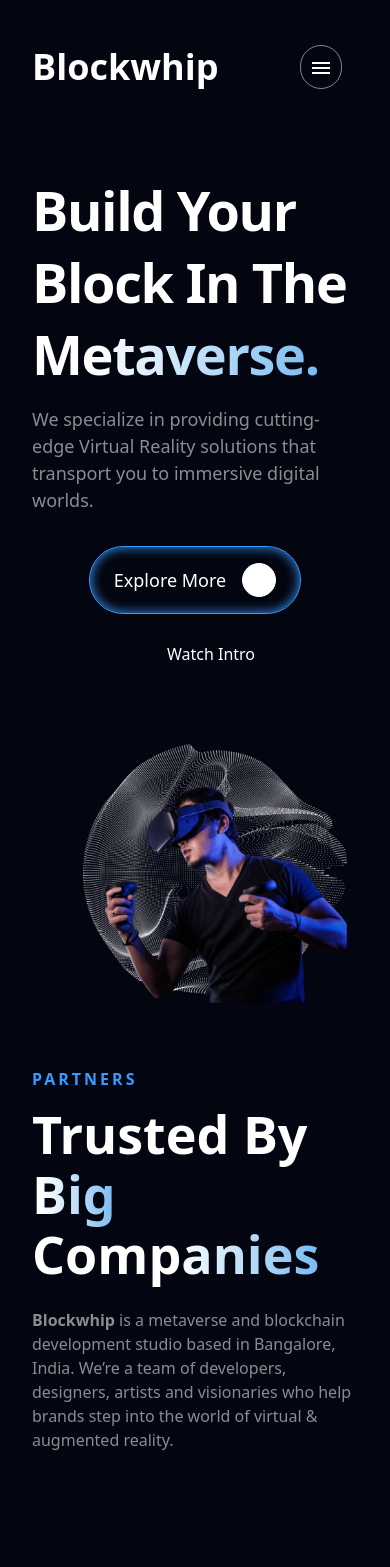
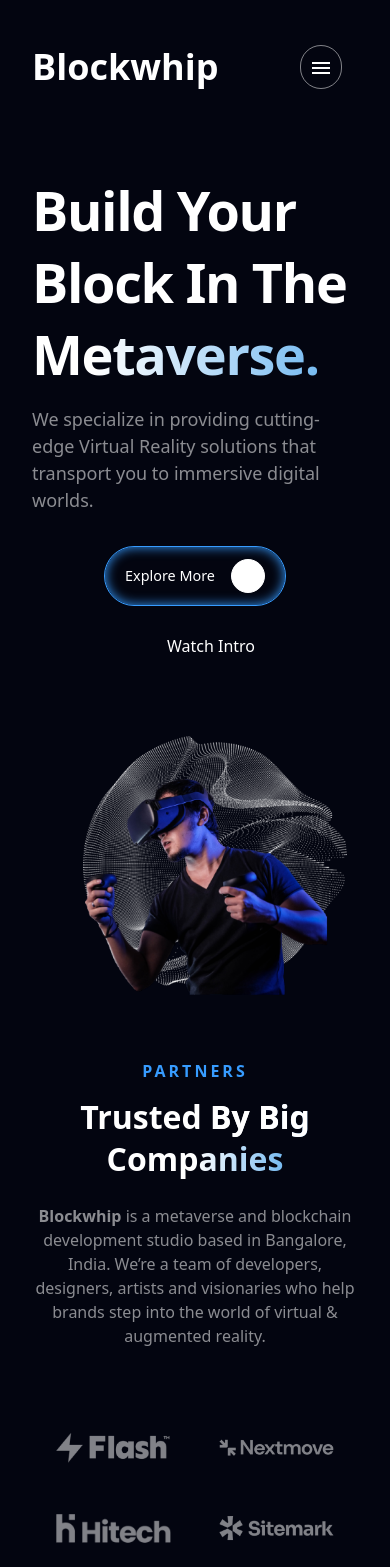
Before and after one commit to Metakraft-Labs/FrontChanges, a React (Vite) app: page / in a window 390 px wide. Shown: the top 1567 px of the page. Built offline with nearby package versions, Linux system fonts and the light colour scheme.

Commit message:
Alignments check

```diff
--- a/src/components/Footer.jsx
+++ b/src/components/Footer.jsx
@@ -9,7 +9,7 @@ import TwitterIcon from '@mui/icons-material/Twitter';
 const Footer = () => {
   return (
     <>
-      <section id="contact" className={`text-white divide-y-2 divide-white/[17%] ${styles.marginY} `}>
+      <section id="contact" className={`text-white divide-y-2 divide-white/[17%] ${styles.paddingY} pb-0 `}>
         {/* -------------------------Section 1----------------------- */}
         <div className={`flex justify-between items-start xs:flex-col ss:flex-col sm:flex-col `}>
           <div className={``}>
--- a/src/components/Hero.jsx
+++ b/src/components/Hero.jsx
@@ -35,7 +35,7 @@ const Hero = () => {
             whileInView="show"
             initial="hidden"
             variants={navVariants}
-            className={`shadow-btnLink text-[112.5%] ${styles.button} ${styles.flexCenter}`}
+            className={`shadow-btnLink text-[112.5%] xs:text-[100%] ${styles.button} ${styles.flexCenter}`}
           >
             Explore More
             <div className="bg-white rounded-full border-[1px] inline-flex w-[34px] h-[34px] border-white ml-4"></div>
@@ -59,21 +59,16 @@ const Hero = () => {
         />
         <motion.img
           initial="hide"
-          // animate={{ x: 20 }}
           whileInView="show"
           transition={{ delay: 0.2, type: "spring", stiffness: 20, damping: 6 }}
           variants={{
             hide:{
               opacity: 0,
               scale: 0,
-              y: 0,
-              x: 50,
             },
             show: {
               opacity: 1,
               scale: 1,
-              y: 0,
-              x:20,
               ease: 'easeOut',
             },
           }}
--- a/src/components/Metaverse.jsx
+++ b/src/components/Metaverse.jsx
@@ -9,12 +9,12 @@ const Metaverse = () => {
       <div  className={`${styles.marginY} pb-5`}>
         <div>
           <div className={`flex flex-col `}>
-          <h2 className={`${styles.heading2} text-[96px]  leading-[96px]`}>
+          <h2 className={`${styles.heading2} text-center`}>
               <span className={`${styles.textGradient}`}>
                 Boost Your Product Sales
               </span>
             </h2>
-            <p className={`${styles.paragraph} py-6`}>
+            <p className={`${styles.paragraph} text-center py-6`}>
             Immersive shopping experiences are the next step in the evolution of e-commerce. Companies like IFB & Bosch have noticed a 35% to 40% increase in sales of their products. Showcase your products on websites, AR applications or Virtual Reality for higher user engagement and conversions.
             </p>
           </div>
@@ -22,14 +22,14 @@ const Metaverse = () => {
             <img src={metaImage1} alt="" className={``} />
           </div>
         </div>
-        <div className={`${styles.paddingY}`}>
+        <div className={`${styles.paddingY} xs:pt-24 ss:pt-24 sm:pt-28 pt-28`}>
           <div className={`flex flex-col `}>
-            <h2 className={`${styles.heading2} text-[96px] leading-[96px] `}>
+            <h2 className={`${styles.heading2} text-center `}>
               <span className={`${styles.textGradient} `}>
                 Enterprise AR/VR Solutions
               </span>
             </h2>
-            <p className={`${styles.paragraph} py-6`}>
+            <p className={`${styles.paragraph} py-6 text-center`}>
             Enterprise AR/VR solutions unlock a new dimension of productivity and innovation, seamlessly merging virtual and physical realms to revolutionize workplace experiences and drive business success. Role-play and interactive elements in VR enabled training can prepare an individual before facing the real world equivalent.
             </p>
           </div>
--- a/src/components/News.jsx
+++ b/src/components/News.jsx
@@ -7,25 +7,25 @@ import ArrowForwardIcon from "@mui/icons-material/ArrowForward";
 const News = () => {
   return (
     <>
-      <section id="news" className={`${styles.paddingY} text-white `}>
+      <section id="news" className={` text-white xs:pb-8 `}>
         <div
-          className={`text-white flex flex-row justify-between xs:flex-col ss:flex-col sm:flex-col md:flex-col`}
+          className={`text-white flex flex-row xs:text-center ss:text-center sm:text-center justify-between xs:flex-col ss:flex-col sm:flex-col`}
         >
           <div
-            className={`flex flex-row basis-[45%] md:basis-[100%] lg:basis-[60%] xl:basis-[55%] xs:flex-col ss:flex-col`}
+            className={`flex flex-row basis-[45%] md:basis-[65%] lg:basis-[60%] xl:basis-[55%] xs:flex-col ss:flex-col sm:flex-col`}
           >
             <p
-              className={`${styles.head3} -rotate-90 xs:rotate-0 ss:rotate-0 leading-[100px] xs:leading-[50px] ss:leading-[50px] ss:pt-6 `}
+              className={`${styles.head3} -rotate-90 xs:rotate-0 ss:rotate-0 sm:rotate-0 leading-[100px] xs:leading-[50px] ss:leading-[50px] sm:leading-[50px] ss:pt-6 `}
             >
               OurNews
             </p>
             <h2 className={`${styles.heading2}`}>
-              <span className={`${styles.textGradient}`}>Our Latest News</span>
+              <span className={`${styles.textGradient} xs:text-white`}>Our Latest News</span>
               <br />
               <span className={`${styles.textGradient}`}>and Articles</span>
             </h2>
           </div>
-          <div className={`flex items-center justify-center  xs:justify-start ss:mt-12 sm:mt-12`}>
+          <div className={`flex items-center justify-center ss:mt-12 sm:mt-12`}>
             <motion.button  whileInView="show" initial="hidden" variants={navVariants}
               className={`${styles.button} ${styles.flexCenter} xs:my-8 ss:my-8 md:my-12 shadow-btnLink text-[100%]`}
             >
--- a/src/components/Partners.jsx
+++ b/src/components/Partners.jsx
@@ -1,5 +1,6 @@
 import React from "react";
 import styles from "../style";
+import video1 from "../assets/video1.mp4"
 import {motion} from "framer-motion"
 import { navVariants } from "../../utils/motion";
 import flash from "../assets/flash.png";
@@ -16,18 +17,18 @@ const Partners = () => {
     <>
       <section id="pages" className={`${styles.paddingY } pt-24 xs:pt-0 `}>
         <div
-          className={`text-white ${styles.flexCenter} xs:flex-col ss:flex-col sm:flex-col`}
+          className={`text-white ${styles.flexCenter} xs:text-center ss:text-center sm:text-center xs:flex-col ss:flex-col sm:flex-col`}
         >
-          <div className={`flex flex-row basis-[45%] md:basis-[100%] lg:basis-[60%] xl:basis-[55%] xs:flex-col ss:flex-col`}>
-            <p className={`${styles.head3} -rotate-90 xs:rotate-0 ss:rotate-0 leading-[100px] xs:leading-[50px] ss:leading-[50px]`}>
+          <div className={`flex flex-row basis-[45%] sm:basis-[100%] md:basis-[100%] lg:basis-[60%] xl:basis-[55%] xs:flex-col ss:flex-col sm:flex-col`}>
+            <p className={`${styles.head3} -rotate-90 xs:rotate-0 ss:rotate-0 sm:rotate-0 leading-[100px] xs:leading-[50px] ss:leading-[50px] sm:leading-[50px]`}>
               Partners
             </p>
             <h2 className={`${styles.heading2}`}>
-              Trusted <span className={`${styles.textGradient}`}>By Big</span>{" "}
+              Trusted <span className={`${styles.textGradient} xs:text-white `}>By Big</span>{" "}
               <span className={`${styles.textGradient}`}>Companies</span>
             </h2>
           </div>
-          <div className={`basis-[55%]`}>
+          <div className={`basis-[55%] `}>
             <p className={`text-white/[54%] xs:pt-6 ss:pt-6 sm:pt-6 `}>
               <b>Blockwhip</b> is a metaverse and blockchain development studio based in Bangalore, India. We’re a team of developers, designers, artists and visionaries who help brands step into the world of virtual & augmented reality.
             </p>
@@ -84,15 +85,18 @@ const Partners = () => {
             </div>
           </div>
         </div>
-        <div className={`${styles.flexCenter} ${styles.marginY} flex-col `}>
-          <h2 className={`${styles.heading2} text-white`}>
-            Experience a New <span className={`${styles.textGradient}`}> Dimension of Reality</span>
+        <div className={`${styles.flexCenter} flex-col `}>
+          <h2 className={`${styles.heading2} pb-8 text-center text-white`}>
+       Experience a New <span className={`${styles.textGradient}`}> Dimension of Reality</span>
           </h2>
           <div
-            className={`${styles.marginY} rounded-3xl border-secondary border-[1px] p-4 w-full`}
+            className={`${styles.marginY}  w-full`}
           >
-            <iframe src="" frameborder="0" className={``} />
-          </div>
+            <video controls className={`rounded-3xl border-secondary border-[1px]`} >
+      <source src={video1} type="video/mp4"/>
+     </video>
+
+            </div>
           <div
             className={`flex justify-between xs:flex-col ss:flex-col w-full`}
           >
--- a/src/style.js
+++ b/src/style.js
@@ -2,12 +2,12 @@ const styles = {
     boxWidth: "xl:max-w-[1280px] w-full",
 
     // heading2: "font-Manrope font-semibold xs:text-[48px] text-[40px] text-white xs:leading-[76.8px] leading-[66.8px] w-full",
-    heading2: "text-[64px] font-Manrope font-bold leading-[70.4px] xs:text-[52px] ss:text-[72px] sm:text-[72px] md:text-[82px] xs:leading-[60px] w-full",
+    heading2: "text-[64px] xs:text-[32px] ss:text-[54px] sm:text-[58px] md:text-[60px] font-Manrope font-bold leading-[70.4px] xs:leading-[42px] w-full",
     head3: "text-secondary font-Manrope font-[18px] font-semibold leading-[18px] tracking-[3px] uppercase",
     text1: " font-Manrope font-bold",
     linkText: "text-[20px] font-Manrope font-medium leading-[16px]",
     paragraph: "text-grey text-[16px] font-Heebo font-normal leading-[24px]",
-    button: "rounded-[50px] border-[1px] border-secondary px-6 py-4 text-white",
+    button: "rounded-[50px] xs:text-[90%] ss:text-[90%] border-[1px] border-secondary px-6 xs:px-5 ss:px-5 py-4 xs:py-3 ss:py-3 text-white",
 
     serviceBox: "rounded-[1.25rem] border-[1px] border-secondary shadow-box",
     textGradient: "text-transparent bg-clip-text bg-gradient-to-r from-white via-white to-[#77BBF1]",
@@ -17,8 +17,8 @@ const styles = {
     flexStart: "flex justify-start items-center text-left",
     flexEnd: "flex justify-end items-center",
 
-    paddingX: "xs:px-8 ss:px-10 sm:px-16 px-24",
-    paddingY: "xs:py-10 ss:py-12 sm:py-16 py-24 ",
+    paddingX: "xs:px-8 ss:px-10 sm:px-16 md:px-20 px-24",
+    paddingY: "xs:py-2 ss:py-12 sm:py-16 py-24 ",
     padding: "sm:px-16 px-6 sm:py-12 py-4",
 
     marginX: "sm:mx-16 mx-6",
```
Also changed, not shown: src/components/Feedback.jsx (+6 -6 lines), src/components/Services.jsx (+10 -10 lines), 1 other file (tests, documents, lock files or other folders).
